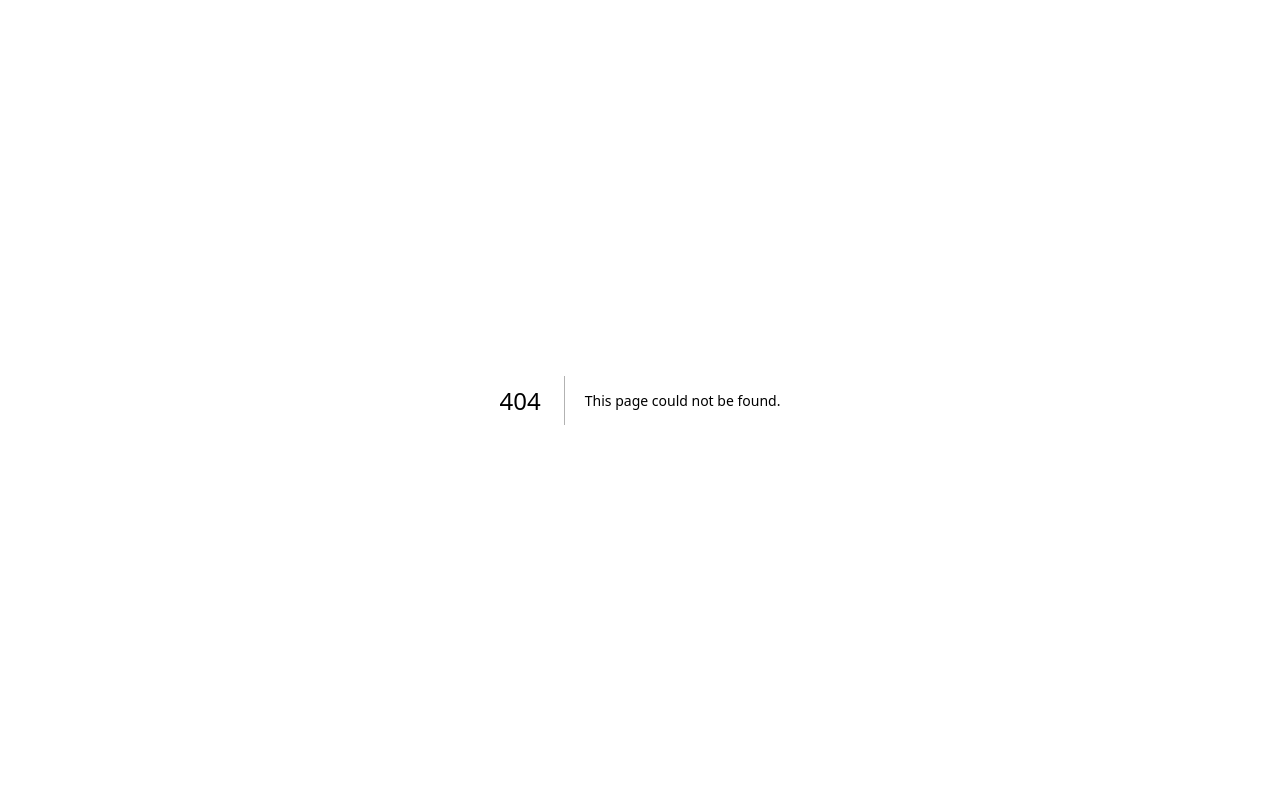
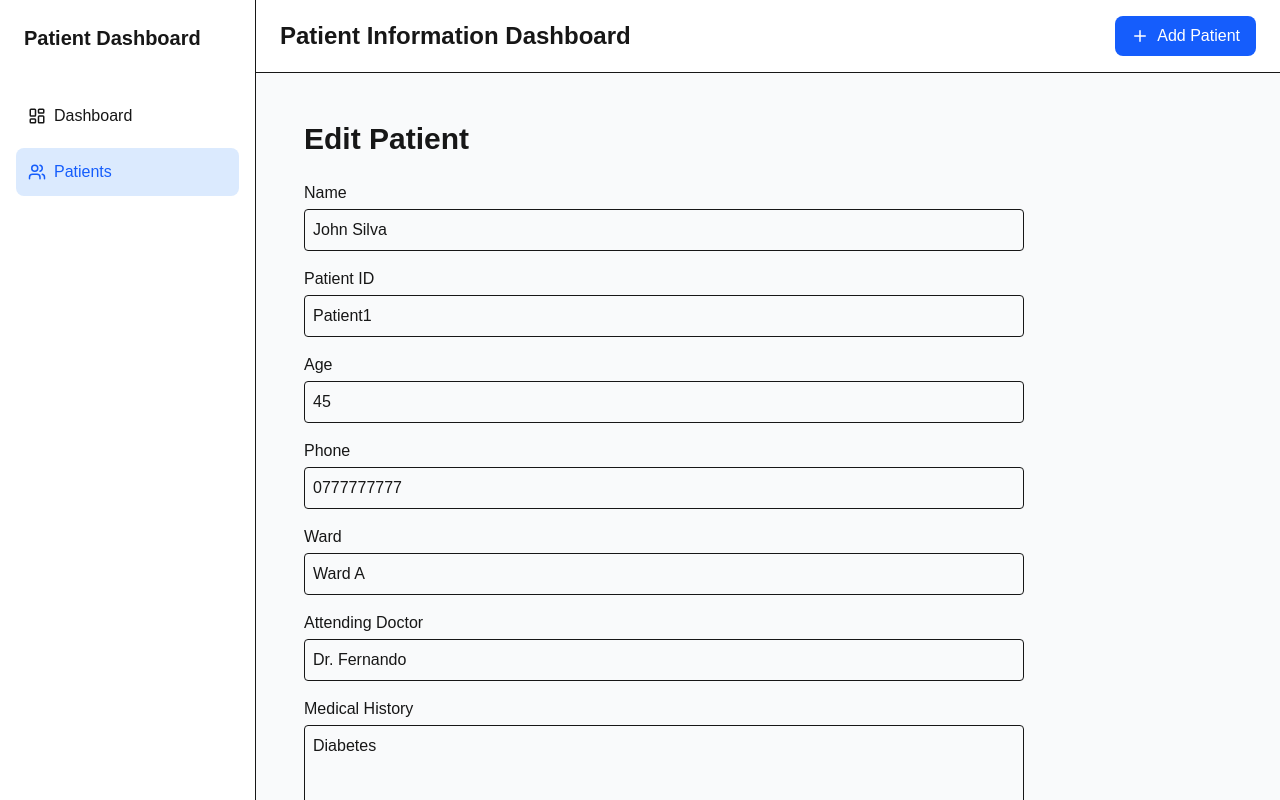
Before and after one commit to Kithsara360/Patient-Dashboard, a Next.js app: page /patients/1/edit in a window 1280 px wide. Before the commit this address had no page. Built offline with nearby package versions, Linux system fonts and the light colour scheme.

Commit message:
created reusable form for editing and adding patients and integrated  with context state management

```diff
--- /dev/null
+++ b/src/app/patients/[id]/edit/page.tsx
@@ -0,0 +1,73 @@
+"use client";
+
+import { useParams } from "next/navigation";
+import { useRouter } from "next/navigation";
+import DashboardLayout from "@/components/layout/DashboardLayout";
+import PatientForm from "@/components/patients/PatientForm";
+import { usePatients } from "@/context/PatientContext";
+import { Patient } from "@/types/patient";
+
+export default function EditPatientPage() {   //fetch details from context pg
+    const params =
+        useParams();
+
+    const id =
+        params.id as string;
+
+    const router =
+        useRouter();
+
+    const { //get context- update data from context
+        patients,
+        updatePatient,
+    } = usePatients();
+
+    const patient =     //find current patient from id
+  patients.find(
+    (p) => p.id === id
+  );
+
+    if (!patient) {     // for patients not found
+        return (
+            <DashboardLayout>
+                <h1>
+                    Patient Not Found
+                </h1>
+            </DashboardLayout>
+        );
+    }
+
+    // update handler
+    const handleUpdatePatient = (
+  updatedPatient: Patient
+) => {
+  updatePatient(
+    id,
+    updatedPatient
+  );
+
+  router.push(
+    `/patients/${id}`
+  );
+};
+
+
+    // render form
+    return (
+    <DashboardLayout>
+    <div className="max-w-3xl p-6">
+
+      <h1 className="mb-6 text-3xl font-bold">
+        Edit Patient
+      </h1>
+
+      <PatientForm
+        initialData={patient}
+        onSubmit={handleUpdatePatient}
+      />
+
+    </div>
+  </DashboardLayout>
+);
+
+}
--- a/src/app/patients/[id]/page.tsx
+++ b/src/app/patients/[id]/page.tsx
@@ -1,21 +1,23 @@
+"use client";
+
 import DashboardLayout from "@/components/layout/DashboardLayout";
-import { patients } from "@/data/patients";
+// import { patients } from "@/data/patients";  dont need static data now.. will get from context
 import Link from "next/link";
+import {usePatients} from "@/context/PatientContext";
+import {useParams} from "next/navigation";
 
-interface PageProps {
-  params: Promise<{
-    id: string;
-  }>;
-}
+export default function PatientDetailsPage() {
 
-export default async function PatientDetailsPage({
-  params,
-}: PageProps) {
-  const { id } = await params;
+  // get patient id from url params and fetch patient details from context using id
+  const params = useParams();
+  const id = params.id as string;
 
-  const patient = patients.find(
-    (p) => p.id === id
-  );
+  const {patients} = usePatients();
+
+  const patient =
+    patients.find(
+      (p) => p.id === id
+    );
 
   if (!patient) {
     return (
@@ -26,7 +28,8 @@ export default async function PatientDetailsPage({
   }
 
   return (
-  <div className="space-y-6 p-6">
+    <DashboardLayout>
+      <div className="space-y-6 p-6">
 
     <div className="flex items-start justify-between">
       {/* Patient name and ID displayed at the left side of the page */}
@@ -100,5 +103,7 @@ export default async function PatientDetailsPage({
 
     </div>
   </div>
+
+  </DashboardLayout>
   );
 }
--- /dev/null
+++ b/src/app/patients/add/page.tsx
@@ -0,0 +1,41 @@
+"use client";
+
+import { useRouter } from "next/navigation";
+import DashboardLayout from "@/components/layout/DashboardLayout";
+import PatientForm from "@/components/patients/PatientForm";
+import { usePatients } from "@/context/PatientContext";
+import { Patient } from "@/types/patient";
+
+export default function AddPatientPage() {
+    const { addPatient } =
+        usePatients();
+
+    const router =
+        useRouter();
+
+    // submit handler to add new patient from context and then navigate back to patients listing page
+    const handleAddPatient = (
+  patient: Patient
+) => {
+  addPatient(patient);
+
+  router.push("/patients");
+};
+
+//rendering form
+return (
+  <DashboardLayout>
+    <div className="max-w-3xl p-6">
+
+      <h1 className="mb-6 text-3xl font-bold">
+        Add Patient
+      </h1>
+
+      <PatientForm
+        onSubmit={handleAddPatient}
+      />
+
+    </div>
+  </DashboardLayout>
+);
+}
--- a/src/app/patients/page.tsx
+++ b/src/app/patients/page.tsx
@@ -4,9 +4,11 @@
 import DashboardLayout from "@/components/layout/DashboardLayout";
 import PatientCard from "@/components/patients/PatientCard";
 import { usePatients } from "@/context/PatientContext";
+import Link from "next/link";
 
 export default function PatientsPage() {
   const { patients } = usePatients();
+  console.log(patients);  //to test if its getting data from context. should display details in console
 
   return (
     <DashboardLayout>
--- /dev/null
+++ b/src/components/patients/PatientForm.tsx
@@ -0,0 +1,282 @@
+// both add patients and edit patients will use this form
+"use client";
+
+import { useState } from "react";
+import { Patient } from "@/types/patient"; //to validate patient object types to not get wrong data types.....
+
+interface PatientFormProps {
+  initialData?: Patient;
+
+  onSubmit: (
+    patient: Patient
+  ) => void;
+}
+//create component for form for both add and edit..
+export default function PatientForm({
+  initialData,
+  onSubmit,
+}: PatientFormProps) {
+    //create state for each form field and initialize with initial data if provided (for edit) or default values (for add)
+    const [name, setName] =
+  useState(initialData?.name || "");
+
+const [patientId, setPatientId] =
+  useState(
+    initialData?.patientId || ""
+  );
+
+const [age, setAge] =
+  useState(
+    initialData?.age || 0
+  );
+
+const [phone, setPhone] =
+  useState(
+    initialData?.phone || ""
+  );
+
+
+  // continue for remaining fields like doctor, ward etc.
+  const [ward, setWard] =
+  useState(
+    initialData?.ward || ""
+  );
+
+const [attendingDoctor, setAttendingDoctor] =
+  useState(
+    initialData?.attendingDoctor || ""
+  );
+
+const [medicalHistory, setMedicalHistory] =
+  useState(
+    initialData?.medicalHistory || ""
+  );
+
+const [bloodGroup, setBloodGroup] =
+  useState(
+    initialData?.bloodGroup || ""
+  );
+
+const [hemoglobin, setHemoglobin] =
+  useState(
+    initialData?.hemoglobin || ""
+  );
+
+const [whiteBloodCells, setWhiteBloodCells] =
+  useState(
+    initialData?.whiteBloodCells || ""
+  );
+
+
+  //handler for submissions
+  const handleSubmit = (
+  e: React.FormEvent
+) => {
+  e.preventDefault();  // Prevents browser from refreshing on form submission!!!!
+
+  onSubmit({
+    id:
+      initialData?.id ||
+      crypto.randomUUID(),  //Generates an unique ID for a added patient(for new- if no initial id) )
+                            // but keeps the original id for edits
+    name,
+    patientId,
+    age,
+    phone,
+    ward,
+    attendingDoctor,
+    medicalHistory,
+    bloodGroup,
+    hemoglobin,
+    whiteBloodCells,
+  });
+};
+    return (
+  <form
+    onSubmit={handleSubmit} // return for form submission handler
+    className="space-y-4"
+  >
+
+    {/* name field */}
+    <div>
+  <label className="mb-1 block">
+    Name
+  </label>
+
+  <input
+    value={name}
+    onChange={(e) =>
+      setName(e.target.value)   //updates state
+    }
+    className="w-full rounded border p-2"
+  />
+</div>
+
+
+    {/* id field */}
+    <div>
+  <label className="mb-1 block">
+    Patient ID
+  </label>
+
+  <input
+    value={patientId}
+    onChange={(e) =>
+      setPatientId(
+        e.target.value
+      )
+    }
+    className="w-full rounded border p-2"
+  />
+</div>
+
+    {/* Age */}
+      <div>
+        <label className="mb-1 block">
+          Age
+        </label>
+
+        <input
+          type="number"
+          value={age}
+          onChange={(e) =>
+            setAge(
+              Number(
+                e.target.value
+              )
+            )
+          }
+          className="w-full rounded border p-2"
+        />
+      </div>
+
+      {/* Phone */}
+      <div>
+        <label className="mb-1 block">
+          Phone
+        </label>
+
+        <input
+          value={phone}
+          onChange={(e) =>
+            setPhone(
+              e.target.value
+            )
+          }
+          className="w-full rounded border p-2"
+        />
+      </div>
+
+      {/* Ward */}
+      <div>
+        <label className="mb-1 block">
+          Ward
+        </label>
+
+        <input
+          value={ward}
+          onChange={(e) =>
+            setWard(
+              e.target.value
+            )
+          }
+          className="w-full rounded border p-2"
+        />
+      </div>
+
+      {/* Attending Doctor */}
+      <div>
+        <label className="mb-1 block">
+          Attending Doctor
+        </label>
+
+        <input
+          value={attendingDoctor}
+          onChange={(e) =>
+            setAttendingDoctor(
+              e.target.value
+            )
+          }
+          className="w-full rounded border p-2"
+        />
+      </div>
+
+      {/* Medical History */}
+      <div>
+        <label className="mb-1 block">
+          Medical History
+        </label>
+
+        <textarea
+          value={medicalHistory}
+          onChange={(e) =>
+            setMedicalHistory(
+              e.target.value
+            )
+          }
+          className="w-full rounded border p-2"
+          rows={4}
+        />
+      </div>
+
+      {/* Blood Group */}
+      <div>
+        <label className="mb-1 block">
+          Blood Group
+        </label>
+
+        <input
+          value={bloodGroup}
+          onChange={(e) =>
+            setBloodGroup(
+              e.target.value
+            )
+          }
+          className="w-full rounded border p-2"
+        />
+      </div>
+
+      {/* Hemoglobin */}
+      <div>
+        <label className="mb-1 block">
+          Hemoglobin
+        </label>
+
+        <input
+          value={hemoglobin}
+          onChange={(e) =>
+            setHemoglobin(
+              e.target.value
+            )
+          }
+          className="w-full rounded border p-2"
+        />
+      </div>
+
+      {/* White Blood Cells */}
+      <div>
+        <label className="mb-1 block">
+          White Blood Cells
+        </label>
+
+        <input
+          value={whiteBloodCells}
+          onChange={(e) =>
+            setWhiteBloodCells(
+              e.target.value
+            )
+          }
+          className="w-full rounded border p-2"
+        />
+      </div>
+
+          {/* Submit button */}
+      <button
+        type="submit"
+        className="rounded bg-blue-600 px-4 py-2 text-white hover:bg-blue-700"
+      >
+        Save Patient
+      </button>
+    </form>
+  );
+}
```
